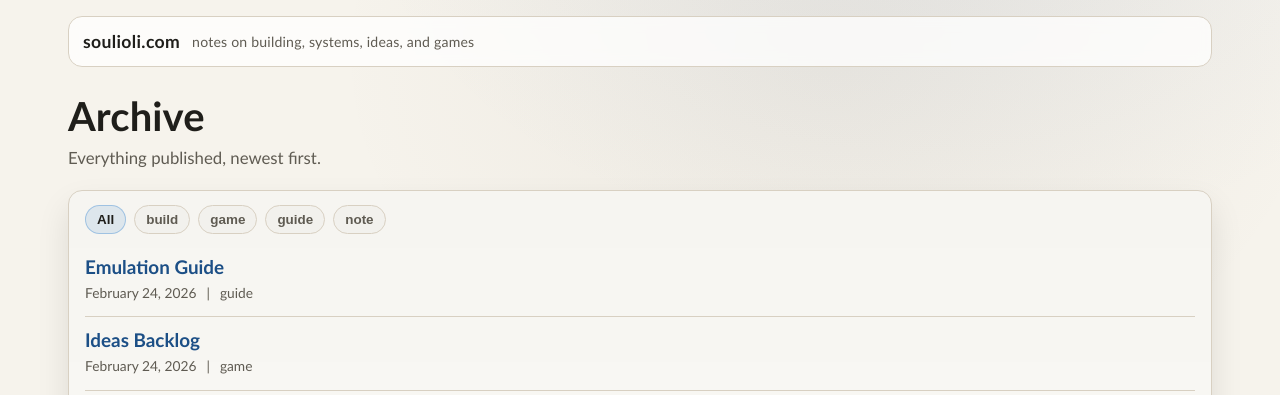
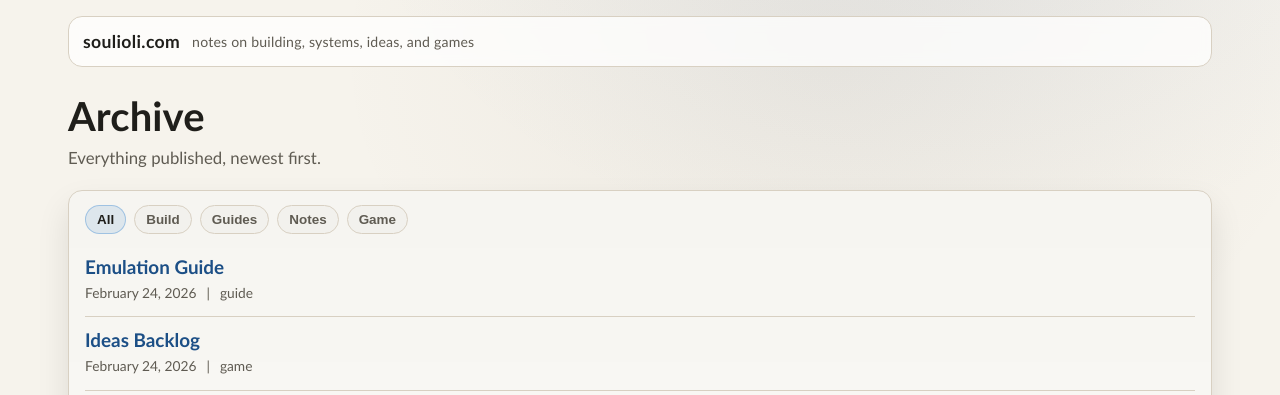
Before and after one commit to Souliolii/soulioli.com, a Jekyll site: the page built from archive.html, in a window 1280 px wide. Shown: the top 395 px of the page. Built offline with Jekyll 4.4.1, drawn with Linux system fonts in a browser that asks for light colours.

Commit message:
Enhance archive and home layouts with scrollable post lists and update pinned sections for improved navigation

```diff
--- a/_config.yml
+++ b/_config.yml
@@ -10,6 +10,9 @@
   - id: all
     label: All
     tag: all
+  - id: build
+    label: Build
+    tag: build
   - id: guides
     label: Guides
     tag: guide
--- a/_layouts/default.html
+++ b/_layouts/default.html
@@ -52,6 +52,7 @@
 
       --max: 1180px; /* Max content width */
       --radius: 14px; /* Standard corner radius */
+      --feed-max-height: 320px; /* Max height for scrollable post lists on Home */
     }
 
     /* Optional light mode fallback for users who force light preference */
@@ -318,6 +319,11 @@
       display:flex; gap: 10px; flex-wrap:wrap;
     }
     .excerpt{ margin: 6px 0 0; color: var(--faint); font-size: .98rem; }
+    .post-scroll{
+      max-height: var(--feed-max-height);
+      overflow-y: auto;
+      padding-right: 4px;
+    }
     .pin-tabs{
       display:flex;
       gap: 8px;
--- a/archive.html
+++ b/archive.html
@@ -11,14 +11,39 @@
 <div class="card">
   <div class="bd">
     {% assign sorted_posts = site.posts | sort: "date" | reverse %}
+    {% if site.pinned_sections and site.pinned_sections.size > 0 %}
       <div class="pin-tabs" role="tablist" aria-label="Archive tag sections">
-      <button class="pin-tab is-active" type="button" data-archive-target="all" role="tab" aria-selected="true">All</button>
-      {% assign all_tags = site.tags | sort %}
-      {% for tag in all_tags %}
-        <button class="pin-tab" type="button" data-archive-target="{{ tag[0] | slugify }}" role="tab" aria-selected="false">{{ tag[0] }}</button>
+        {% for section in site.pinned_sections %}
+          <button class="pin-tab{% if forloop.first %} is-active{% endif %}" type="button" data-archive-target="{{ section.id }}" role="tab" aria-selected="{% if forloop.first %}true{% else %}false{% endif %}">{{ section.label }}</button>
         {% endfor %}
       </div>
 
+      {% for section in site.pinned_sections %}
+        <div class="pin-panel{% if forloop.first %} is-active{% endif %}" data-archive-panel="{{ section.id }}" role="tabpanel">
+          {% if section.tag == "all" %}
+            {% assign section_posts = sorted_posts %}
+          {% else %}
+            {% assign section_posts = sorted_posts | where_exp: "post", "post.tags contains section.tag" %}
+          {% endif %}
+
+          {% if section_posts.size > 0 %}
+            {% for post in section_posts %}
+              <div class="post-item" style="padding: 12px 0;">
+                <div class="post-title" style="margin:0 0 3px;">
+                  <a href="{{ post.url }}">{{ post.title }}</a>
+                </div>
+                <div class="meta">
+                  <span>{{ post.date | date: "%B %d, %Y" }}</span>
+                  {% if post.tags %}<span>|</span><span>{{ post.tags | join: ", " }}</span>{% endif %}
+                </div>
+              </div>
+            {% endfor %}
+          {% else %}
+            <p style="margin-top:0;color:var(--muted);">No posts in this section yet.</p>
+          {% endif %}
+        </div>
+      {% endfor %}
+    {% else %}
       <div class="pin-panel is-active" data-archive-panel="all" role="tabpanel">
         {% for post in sorted_posts %}
           <div class="post-item" style="padding: 12px 0;">
@@ -32,24 +57,7 @@
           </div>
         {% endfor %}
       </div>
-
-    {% for tag in all_tags %}
-      <div class="pin-panel" data-archive-panel="{{ tag[0] | slugify }}" role="tabpanel">
-        {% for post in sorted_posts %}
-          {% if post.tags contains tag[0] %}
-            <div class="post-item" style="padding: 12px 0;">
-              <div class="post-title" style="margin:0 0 3px;">
-                <a href="{{ post.url }}">{{ post.title }}</a>
-              </div>
-              <div class="meta">
-                <span>{{ post.date | date: "%B %d, %Y" }}</span>
-                {% if post.tags %}<span>|</span><span>{{ post.tags | join: ", " }}</span>{% endif %}
-              </div>
-            </div>
     {% endif %}
-        {% endfor %}
-      </div>
-    {% endfor %}
   </div>
 </div>
 
```
Also changed, not shown: index.html (+8 -4 lines). Lines whose indentation alone changed are shown as unchanged.
